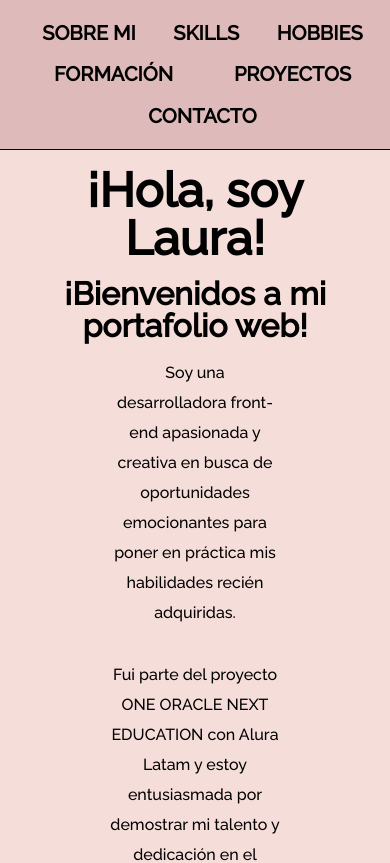
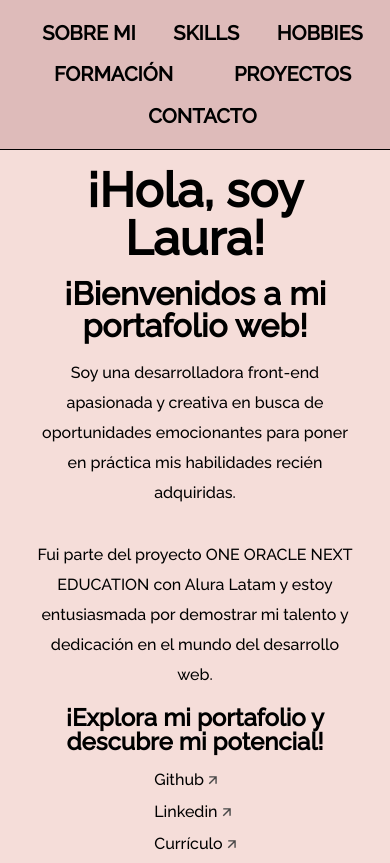
Before and after one commit to LauC77/Portafolio-web, a plain HTML site: page index.html in a window 390 px wide. Shown: the top 863 px of the page. Drawn offline with Linux system fonts and the light colour scheme.

Commit message:
corrigiendo responsividad

```diff
--- a/style.css
+++ b/style.css
@@ -63,9 +63,7 @@ body {
     flex-direction: column;
     margin: 0 0 0 15px;
 }
-.nav__footer{
 
-}
 
 nav a {
     text-transform: uppercase;
@@ -83,7 +81,6 @@ nav a:hover {
 
 .menu__list-footer{
     position:static;
-    margin: 1rem;
     height: 20%;
     text-align: center;
     display: flex;
@@ -778,6 +775,16 @@ min-height: 0;
     font-size: 2rem;
     padding: 1rem 2rem;
 }
+.title__soy{
+    width: 80%;
+}
+.saludo__contenido{
+    width: 100%;
+}
+.title__explora{
+    width: 80%;
+    margin: auto;
+}
 .about__container{
     padding: 0;
 }
@@ -791,6 +798,8 @@ min-height: 0;
 }
 .contenido__sobre-text {
     text-align: center;
+    padding: 0px;
+    width: 100%;
 }
 }
 
```
